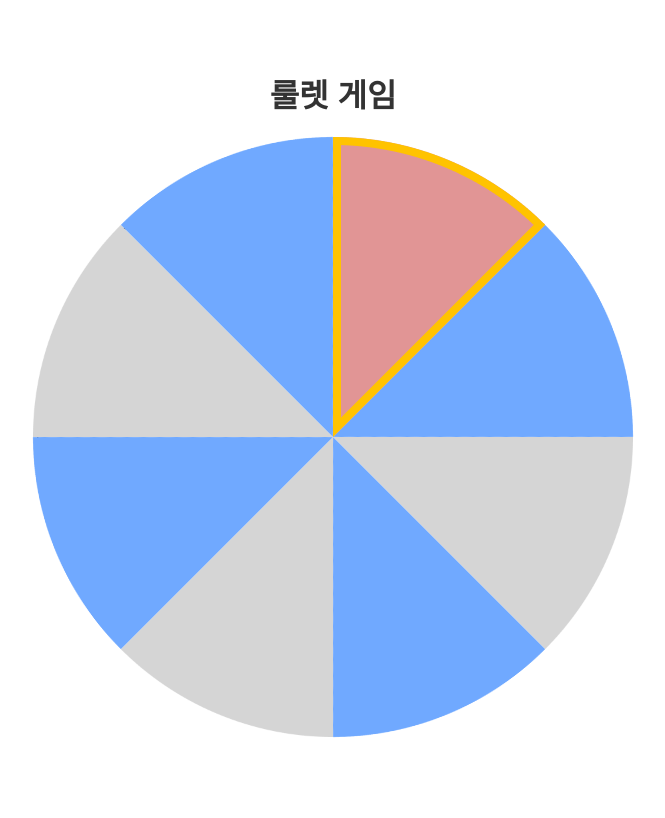
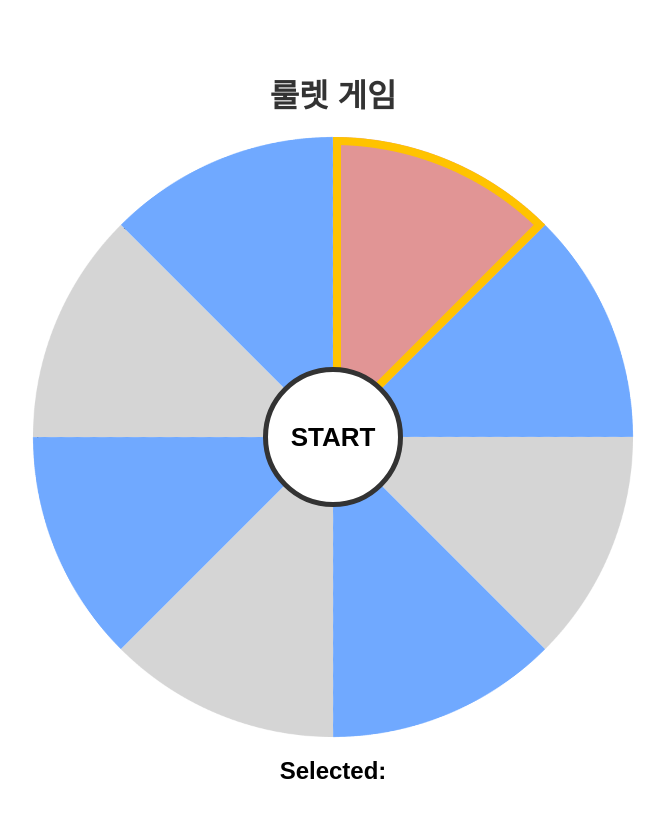
Before and after one commit to janakuma/canvas-roulette, an Angular app: page / in a window 1280 px wide. Shown: the top 818 px of the page, without its empty margins (307-972 px from the left). Built offline with nearby package versions, Linux system fonts and the light colour scheme.

Commit message:
하이라이트 애니메이션 추가

```diff
--- a/src/app/roulette-focus/roulette-focus.component.html
+++ b/src/app/roulette-focus/roulette-focus.component.html
@@ -1,4 +1,4 @@
-<div #circle class="roulette-focus-container" (click)="onCircleClick($event)">
+<div #roulette class="roulette-focus-container" (click)="onCircleClick($event)">
     <ol>
         <li class="roulette-side-1">1</li>
         <li class="roulette-side-2 best">2</li>
@@ -10,8 +10,10 @@
         <li class="roulette-side-8 best"></li>
     </ol>
 
-    <div class="highlight"></div>
-
+    <div
+        class="highlight"
+        [style.transform]="'rotate(' + highlightSector * 45 + 'deg)'"
+    ></div>
     <div
         class="focused"
         [style.transform]="
@@ -20,6 +22,10 @@
                 : ''
         "
     ></div>
+
+    <strong class="roulette-start-button" (click)="startRoulette()">
+        START
+    </strong>
 </div>
 
-{{ clickedSector }}
+<strong class="clicked-sector"> Selected: {{ clickedSector }} </strong>
--- a/src/app/roulette-focus/roulette-focus.component.scss
+++ b/src/app/roulette-focus/roulette-focus.component.scss
@@ -2,10 +2,6 @@
     margin: 0;
     padding: 0;
     box-sizing: border-box;
-}
-
-:host {
-    display: inline-block;
 }
 
 .roulette-focus-container {
@@ -81,10 +77,31 @@
 }
 
 .highlight {
-    position: absolute;
-    top: 0;
-    left: 0;
-    width: 600px;
-    height: 600px;
     background-image: url(../../assets/roulette-focus/roulette-highlight.png);
 }
+
+.roulette-start-button {
+    display: flex;
+    align-items: center;
+    justify-content: center;
+    font-size: 26px;
+    font-weight: bold;
+    position: absolute;
+    top: 50%;
+    left: 50%;
+    width: 140px;
+    height: 140px;
+    background: #fff;
+    border-radius: 50%;
+    border: 5px solid #333;
+    transform: translate(-50%, -50%);
+    cursor: pointer;
+    display: flex;
+}
+
+.clicked-sector {
+    display: block;
+    margin-top: 20px;
+    font-size: 24px;
+    text-align: center;
+}
--- a/src/app/roulette-focus/roulette-focus.component.ts
+++ b/src/app/roulette-focus/roulette-focus.component.ts
@@ -6,9 +6,11 @@ import { Component, ElementRef, ViewChild } from '@angular/core';
     styleUrls: ['./roulette-focus.component.scss'],
 })
 export class RouletteFocusComponent {
-    @ViewChild('circle', { static: true })
+    @ViewChild('roulette', { static: true })
     circleEl!: ElementRef<HTMLDivElement>;
     clickedSector: number | null = null;
+    highlightSector: number = 0;
+    isSpinning: boolean = false;
 
     onCircleClick(event: MouseEvent) {
         const rect = this.circleEl.nativeElement.getBoundingClientRect();
@@ -33,14 +35,50 @@ export class RouletteFocusComponent {
         }
 
         // 각도 계산 (0도는 오른쪽, 90도는 아래, 180도는 왼쪽, 270도는 위)
-        const angle = ((Math.atan2(dy, dx) * 180) / Math.PI + 360) % 360;
+        let angle = ((Math.atan2(dy, dx) * 180) / Math.PI + 360) % 360;
 
-        // 시계방향으로 변환 (1번 섹터가 45도에서 시작)
-        // 270도를 빼서 0도를 상단으로 맞춤
-        const cwAngle = (angle - 270 + 360) % 360;
-        const sector = Math.floor(cwAngle / 45);
+        // 0도를 상단(12시 방향)으로 맞추기 위해 90도를 더함
+        angle = (angle + 90) % 360;
+        const sector = Math.floor(angle / 45);
 
         this.clickedSector = sector;
+        //this.highlightSector = sector;
         console.log(`섹터: ${sector}`);
     }
+
+    startRoulette() {
+        if (this.isSpinning) return;
+        this.isSpinning = true;
+
+        const config = {
+            totalDuration: 5000,
+            totalSectors: 8,
+            totalSpins: 16,
+            easing: (t: number) =>
+                t < 0.5 ? 2 * t * t : 1 - Math.pow(-2 * t + 2, 2) / 2,
+        };
+
+        const startTime = performance.now();
+
+        const animate = (now: number) => {
+            const elapsed = now - startTime;
+            const progress = Math.min(elapsed / config.totalDuration, 1);
+            const t = config.easing(progress);
+
+            // sector 계산: t가 0~1로 증가하므로, 마지막에 점점 느려지게
+            const currentSector = Math.floor(
+                (config.totalSpins * config.totalSectors * t) %
+                    config.totalSectors
+            );
+            this.highlightSector = currentSector;
+
+            if (progress < 1) {
+                requestAnimationFrame(animate);
+            } else {
+                this.isSpinning = false;
+            }
+        };
+
+        requestAnimationFrame(animate);
+    }
 }
```
